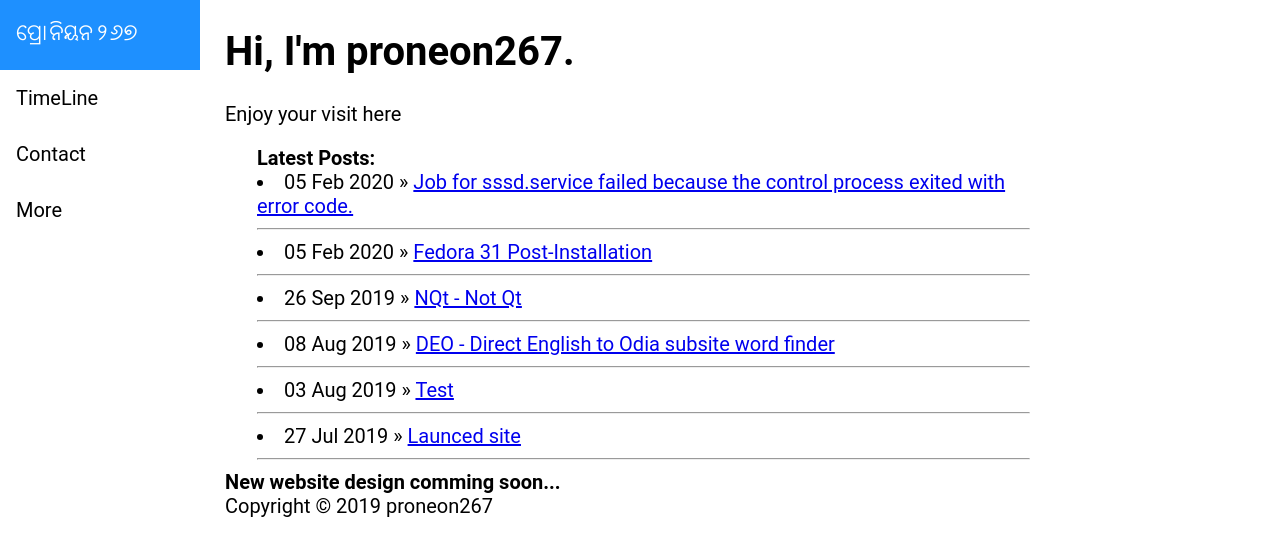
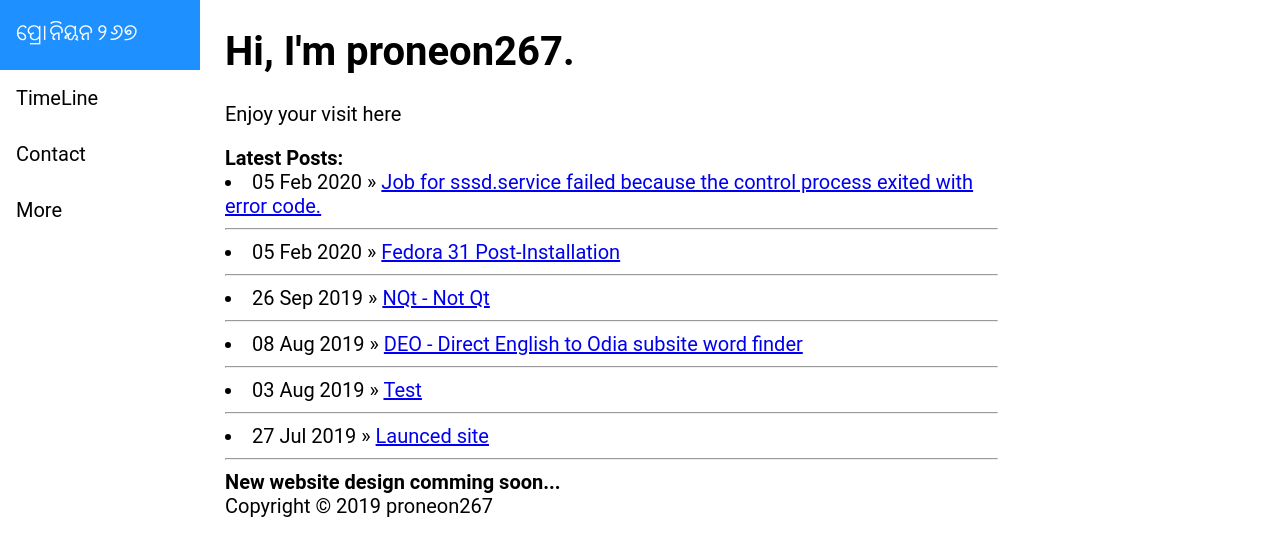
Before and after one commit to proneon267/proneon267.github.io, a Jekyll site: the page built from index.html, in a window 1280 px wide and 1002 px high. Shown: the top 556 px of the window. Built offline with Jekyll 4.4.1, drawn with Linux system fonts in a browser that asks for light colours.

Commit message:
Update default.html

```diff
--- a/_layouts/default.html
+++ b/_layouts/default.html
@@ -128,7 +128,6 @@
 	}
 	    .latest {
 		width:75%;
-		    margin-left: 2rem;
 	    }
 	    @media screen and (max-width: 600px) {
 		    .latest {
```
